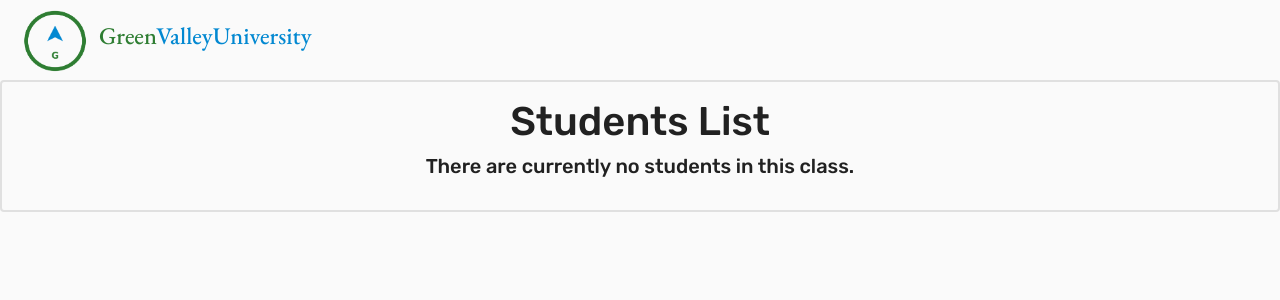
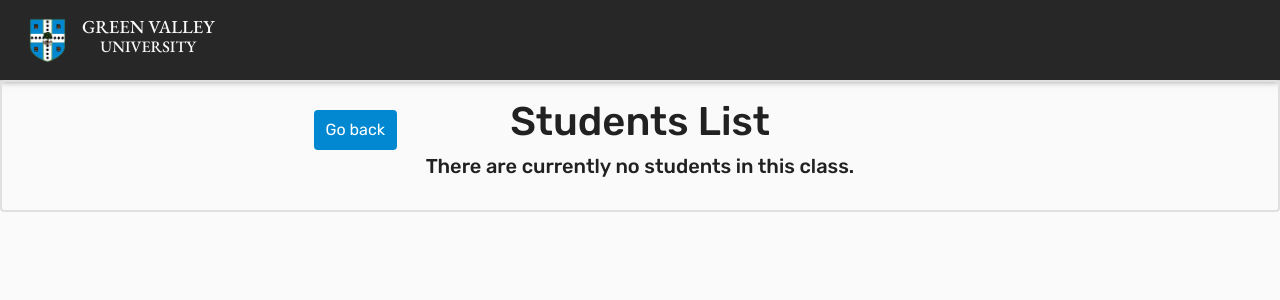
Before and after one commit to Quicco/CS50-Final-Project, a Flask app: page /list in a window 1280 px wide. Shown: the top 300 px of the page. Run offline with Flask 3, Linux system fonts and the light colour scheme; data that the repository does not hold is empty.

Commit message:
Update login page, header and logo

```diff
--- a/flaskr/app.py
+++ b/flaskr/app.py
@@ -117,7 +117,7 @@ def unarchive_class(class_id):
 #  Login Related Routes
 @app.route("/")
 def index():
-    return render_template("login-form.html")
+    return render_template("login-form.html", test=True)
 
 
 @app.route("/login", methods=["GET", "POST"])
@@ -209,6 +209,21 @@ def advance():
         )
 
 
+@app.route("/confirm_advance", methods=["GET", "POST"])
+def confirm_advance():
+
+    if request.method == "POST":
+        student_ids = request.form.getlist("checked")
+        if not student_ids:
+            print("NO IDS WHAAAT?")
+            return "NO CHECKED STUDENTS"
+
+        else:
+            print("LIST OF STUDENT IDS HERE --> ", student_ids)
+
+        return "LOL"
+
+
 @app.route("/list", methods=["GET", "POST"])
 def list():
     if request.method == "POST":
@@ -275,9 +290,6 @@ def edit_student():
 @app.route("/confirm_edit", methods=["GET", "POST"])
 def confirm_edit():
     if request.method == "POST":
-
-        print(request.form)
-
         # If it's not a valid phone number, keep old info but reset the phone field
         if not validate_phone_num(request.form.get("phone")):
             unedited_student = {
@@ -311,13 +323,13 @@ def confirm_edit():
             con, cur = connect_to_db()
 
             cur.execute(
-                """UPDATE student SET name = (?), email = (?), phone = (?), location = (?), class_type = (?) WHERE student_id = (?)""",
+                """UPDATE student SET name = (?), email = (?), phone = (?) WHERE student_id = (?)""",
                 (
                     upd_student["upd_name"],
                     upd_student["upd_email"],
                     upd_student["upd_phone"],
-                    upd_student["upd_location"],
-                    upd_student["upd_class_type"],
+                    # upd_student["upd_location"],
+                    # upd_student["upd_class_type"],
                     upd_student["student_id"],
                 ),
             )
@@ -435,11 +447,6 @@ def delete_student():
         )
 
 
-@app.route("/promote", methods=["GET", "POST"])
-def promote():
-    return
-
-
 #  Navigation Related Routes
 @app.route("/homepage", methods=["GET", "POST"])
 def homepage():
--- a/flaskr/static/styles/style.css
+++ b/flaskr/static/styles/style.css
@@ -29,10 +29,12 @@ body {
 
 /* --- Header Styling ---*/
 header {
+  background-color: #272727;
   height: 80px;
   display: flex;
   justify-content: space-between;
   align-items: center;
+  box-shadow: 0px 0px 8px rgba(0,0,0,.6);
 }
 
 .logo-container {
@@ -40,24 +42,28 @@ header {
   font-family: var(--logo-ff);
   display: flex;
   align-items: center;
-  gap: 4px;
+  gap: 2px;
 }
 .logo-container:hover {
   text-decoration: none;
 }
 
 .logo {
-  height: 80px;
-  width: 80px;
+  height: 65px;
+  width: 65px;
 }
 
-.green-text {
-  color: var(--main-clr);
+.uni-name{
+  font-size: 1.15rem;
+  display: block;
 }
 
 .gvu {
+  font-size: 1rem;
+  text-align: center;
   text-decoration: none;
-  color: var(--secondary-clr);
+  text-transform: uppercase;
+  color: var(--bcg-clr)
 }
 
 input[type="submit"] {
@@ -210,12 +216,12 @@ tr {
   padding: .25rem .5rem;
 }
 /* --- Students List Page --- */
-/* .back-btn {
+.back-btn {
   position: absolute;
-  top: 10%;
-  left: 10%;
+  top: 9.7%; /* Disgusting */
+  left: 22%;
   margin: 2rem;
-} */
+}
 
 .add-btn {
   border: none;
@@ -228,10 +234,6 @@ tr {
   cursor: pointer;
   background-color: var(--main-hover-clr);
 }
-
-/* #delete-btn {
-  background-color: rgb(201, 2, 2);
-} */
 
 .options {
   display: flex;
@@ -258,3 +260,9 @@ tr {
   border-radius: 0px;
   color: var(--color);
 }
+
+/* Checkboxes after you click on advance */
+input[type="checkbox"] {
+  scale: 1.4;
+  cursor: pointer;
+}
--- a/flaskr/templates/course_class/homepage.html
+++ b/flaskr/templates/course_class/homepage.html
@@ -4,10 +4,10 @@
     <a class="logo-container" href="{{ url_for('homepage') }}">
       <img
         class="logo"
-        src="{{ url_for('static', filename='img/GVU.png') }}"
+        src="{{ url_for('static', filename='img/GVU2.png') }}"
         alt="Green valley university logo"
       />
-      <h4 class="gvu"><span class="green-text">Green</span>ValleyUniversity</h4>
+      <h4 class="gvu"><span class="uni-name">Green Valley</span>University</h4>
     </a>
   </div>
 
--- a/flaskr/templates/course_class/student-list.html
+++ b/flaskr/templates/course_class/student-list.html
@@ -1,28 +1,20 @@
-{% extends "course_class/homepage.html" %}
-
-{% block body %}
-
-{% block header %}
-  {{ super() }}
-{% endblock %}
-
+{% extends "course_class/homepage.html" %} {% block body %} {% block header %}
+{{ super() }} {% endblock %}
 
 <main class="container-fluid">
   <h1>Students List</h1>
 
   <!--Go back to the homepage-->
-<!-- {% block return %}
-  {% if promotion_view %}
+  {% block return %} {% if promotion_view %}
   <form action="/list" method="post">
     <input name="class_id" type="hidden" value="{{ class_id }}" />
-    <input class="back-btn" type="submit" value="Go back">
+    <input class="back-btn" type="submit" value="Go back" />
   </form>
   {% else %}
   <form action="/homepage" method="post">
-  <input class="back-btn" type="submit" value="Go back">
+    <input class="back-btn" type="submit" value="Go back" />
   </form>
-  {% endif %}
-{% endblock %} -->
+  {% endif %} {% endblock %}
 
   <!-- Pagination buttons -->
   <ul class="container">
@@ -30,11 +22,21 @@
     <div class="options">
       <div class="pagination">
         {% if page > 1 %}
-        <a class="prev-btn page-link" href="{{ url_for('list', page=page-1, class_id=class_id) }}">Previous</a>
+        <a
+          class="prev-btn page-link"
+          href="{{ url_for('list', page=page-1, class_id=class_id) }}"
+          >Previous</a
+        >
         {% endif %}
-        <span class="page-link pages">Page {{ page }} of {{ total_pages }}</span>
+        <span class="page-link pages"
+          >Page {{ page }} of {{ total_pages }}</span
+        >
         {% if page < total_pages %}
-        <a class="next-btn page-link" href="{{ url_for('list', page=page+1, class_id=class_id) }}">Next</a>
+        <a
+          class="next-btn page-link"
+          href="{{ url_for('list', page=page+1, class_id=class_id) }}"
+          >Next</a
+        >
         {% endif %}
       </div>
 
@@ -49,14 +51,14 @@
 
         <!-- Promotion button-->
         {% if promotion_view %}
-       <form action="/advance" method="post">
+        <form action="/confirm_advance" method="post">
           <input name="class_id" type="hidden" value="{{ class_id }}" />
-         <input type="submit"  id="advance-btn" value="Confirm Advancement">
+          <input type="submit" id="advance-btn" value="Confirm Advancement" />
         </form>
         {% else %}
         <form action="/advance" method="post">
           <input name="class_id" type="hidden" value="{{ class_id }}" />
-         <input type="submit" id="advance-btn" value="Advance to Next Stage">
+          <input type="submit" id="advance-btn" value="Advance to Next Stage" />
         </form>
         {% endif %}
       </div>
@@ -80,11 +82,18 @@
             <th></th>
           </tr>
         </thead>
+
         <tbody>
           {% for student in students_per_page %}
           <tr>
             {% if promotion_view %}
-          <td><input type="checkbox" name="check" id="check"></td>
+            <td>
+              <input
+                type="checkbox"
+                name="checked"
+                value="{{ student['student_id'] }}"
+              />
+            </td>
             {% endif %}
             <td>{{ student['name'] }}</td>
             <td>{{ student['email'] }}</td>
@@ -105,12 +114,16 @@
                   value="{{ student['class_id'] }}"
                 />
                 <span class="material-symbols-outlined">
-                <input id="edit-btn" type="submit" value="Edit" name="Edit">
+                  <input id="edit-btn" type="submit" value="Edit" name="Edit" />
                 </span>
               </form>
             </td>
             <td>
-            <form action="/delete_student" method="post" onsubmit="return confirmDeletion()">
+              <form
+                action="/delete_student"
+                method="post"
+                onsubmit="return confirmDeletion()"
+              >
                 <input
                   name="student_id"
                   type="hidden"
@@ -118,21 +131,18 @@
                 />
                 <input name="class_id" type="hidden" value="{{ class_id }}" />
                 <span class="material-symbols-outlined">
-                <input id="delete-btn" type="submit" value="Delete">
+                  <input id="delete-btn" type="submit" value="Delete" />
                 </span>
               </form>
             </td>
           </tr>
-        {% endfor %}
-
-        {% else %}
+          {% endfor %} {% else %}
           <h5>There are currently no students in this class.</h5>
         </tbody>
       </table>
     </li>
     {% endif %}
   </ul>
-
 </main>
 
 {% endblock %}
--- a/flaskr/templates/layout.html
+++ b/flaskr/templates/layout.html
@@ -1,32 +1,62 @@
 <!DOCTYPE html>
 <html lang="en">
   <head>
-  <meta charset="UTF-8">
-  <meta name="viewport" content="width=device-width, initial-scale=1.0">
+    <meta charset="UTF-8" />
+    <meta name="viewport" content="width=device-width, initial-scale=1.0" />
     <!--Bootstrap-->
-  <link rel="stylesheet" href="https://cdn.jsdelivr.net/npm/bootstrap@4.0.0/dist/css/bootstrap.min.css" integrity="sha384-Gn5384xqQ1aoWXA+058RXPxPg6fy4IWvTNh0E263XmFcJlSAwiGgFAW/dAiS6JXm" crossorigin="anonymous">
+    <link
+      rel="stylesheet"
+      href="https://cdn.jsdelivr.net/npm/bootstrap@4.0.0/dist/css/bootstrap.min.css"
+      integrity="sha384-Gn5384xqQ1aoWXA+058RXPxPg6fy4IWvTNh0E263XmFcJlSAwiGgFAW/dAiS6JXm"
+      crossorigin="anonymous"
+    />
     <!--CSS File-->
-  <link rel="stylesheet" href="{{ url_for('static', filename='styles/style.css') }}">
+    <link
+      rel="stylesheet"
+      href="{{ url_for('static', filename='styles/style.css') }}"
+    />
     <!--Fonts-->
-  <link rel="preconnect" href="https://fonts.googleapis.com">
-  <link rel="preconnect" href="https://fonts.gstatic.com" crossorigin>
-  <link href="https://fonts.googleapis.com/css2?family=EB+Garamond:ital,wght@0,400..800;1,400..800&display=swap" rel="stylesheet">
-  <link rel="preconnect" href="https://fonts.googleapis.com">
-  <link rel="preconnect" href="https://fonts.gstatic.com" crossorigin>
-  <link href="https://fonts.googleapis.com/css2?family=Rubik:ital,wght@0,300..900;1,300..900&display=swap" rel="stylesheet">
+    <link rel="preconnect" href="https://fonts.googleapis.com" />
+    <link rel="preconnect" href="https://fonts.gstatic.com" crossorigin />
+    <link
+      href="https://fonts.googleapis.com/css2?family=EB+Garamond:ital,wght@0,400..800;1,400..800&display=swap"
+      rel="stylesheet"
+    />
+    <link rel="preconnect" href="https://fonts.googleapis.com" />
+    <link rel="preconnect" href="https://fonts.gstatic.com" crossorigin />
+    <link
+      href="https://fonts.googleapis.com/css2?family=Rubik:ital,wght@0,300..900;1,300..900&display=swap"
+      rel="stylesheet"
+    />
     <!--Google Icons-->
-  <link rel="stylesheet" href="https://fonts.googleapis.com/css2?family=Material+Symbols+Outlined:opsz,wght,FILL,GRAD@24,400,0,0" />
-  <link rel="stylesheet" href="https://fonts.googleapis.com/css2?family=Material+Symbols+Outlined:opsz,wght,FILL,GRAD@24,400,0,0" />
-  <link rel="stylesheet" href="https://fonts.googleapis.com/css2?family=Material+Symbols+Outlined:opsz,wght,FILL,GRAD@24,400,0,0" />
-  <link rel="stylesheet" href="https://fonts.googleapis.com/css2?family=Material+Symbols+Outlined:opsz,wght,FILL,GRAD@24,400,0,0" />
-  <title>GVU - Green Valley University</title>
+    <link
+      rel="stylesheet"
+      href="https://fonts.googleapis.com/css2?family=Material+Symbols+Outlined:opsz,wght,FILL,GRAD@24,400,0,0"
+    />
+    <link
+      rel="stylesheet"
+      href="https://fonts.googleapis.com/css2?family=Material+Symbols+Outlined:opsz,wght,FILL,GRAD@24,400,0,0"
+    />
+    <link
+      rel="stylesheet"
+      href="https://fonts.googleapis.com/css2?family=Material+Symbols+Outlined:opsz,wght,FILL,GRAD@24,400,0,0"
+    />
+    <link
+      rel="stylesheet"
+      href="https://fonts.googleapis.com/css2?family=Material+Symbols+Outlined:opsz,wght,FILL,GRAD@24,400,0,0"
+    />
+    <!--Tab Icon-->
+    <link rel="icon" href="{{ url_for('static', filename='img/GVU2.png') }}" />
+    <title>Green Valley University</title>
   </head>
 
   <body>
+    {% if test %}
+      {% block table %} {% endblock %}
+    {% else %}
+     {% block body %} {% endblock %}
+    {% endif %}
 
-   {% block body %}
-
-   {% endblock %}
     <script src="{{ url_for('static', filename='scripts/scripts.js') }}"></script>
   </body>
 </html>
--- a/flaskr/templates/login-form.html
+++ b/flaskr/templates/login-form.html
@@ -29,7 +29,7 @@
         <input id="login-btn" type="submit" value="Login" />
       </form>
     </div>
-    <img class="form-img" src="{{ url_for('static', filename='img/GVU.png') }}" alt="GVU Logo">
+    <img class="form-img" src="{{ url_for('static', filename='img/GVU2.png') }}" alt="GVU Logo">
   </div>
 </main>
 {% endblock %}
--- a/flaskr/templates/student/edit-student.html
+++ b/flaskr/templates/student/edit-student.html
@@ -22,7 +22,7 @@
   <label for="phone">Phone</label>
   <input id="phone" name="phone" type="text" value="{{ student['phone'] }}" />
 
-  <label for="location">Location</label>
+  <!-- <label for="location">Location</label>
   <select name="location" id="location">
     {% for location in locations %}
     <option value="{{ location }}">{{ location }}</option>
@@ -34,7 +34,7 @@
     {% for type in class_types %}
     <option value="{{ type }}">{{ type }}</option>
     {% endfor %}
-  </select>
+  </select> -->
 
   <button type="submit">Confirm</button>
 </form>
--- /dev/null
+++ b/flaskr/templates/test.html
@@ -0,0 +1,5 @@
+{% extends "layout.html" %}
+
+{% block table %}
+ <h2>TEST HERE!!</h2>
+{% endblock %}
--- a/flaskr/utils.py
+++ b/flaskr/utils.py
@@ -1,5 +1,4 @@
-import phonenumbers
-import re
+import phonenumbers, re
 from phonenumbers import NumberParseException
 
 # Constants
```
Also changed, not shown: flaskr/static/img/GVU2.png (added). Lines whose indentation alone changed are shown as unchanged.
